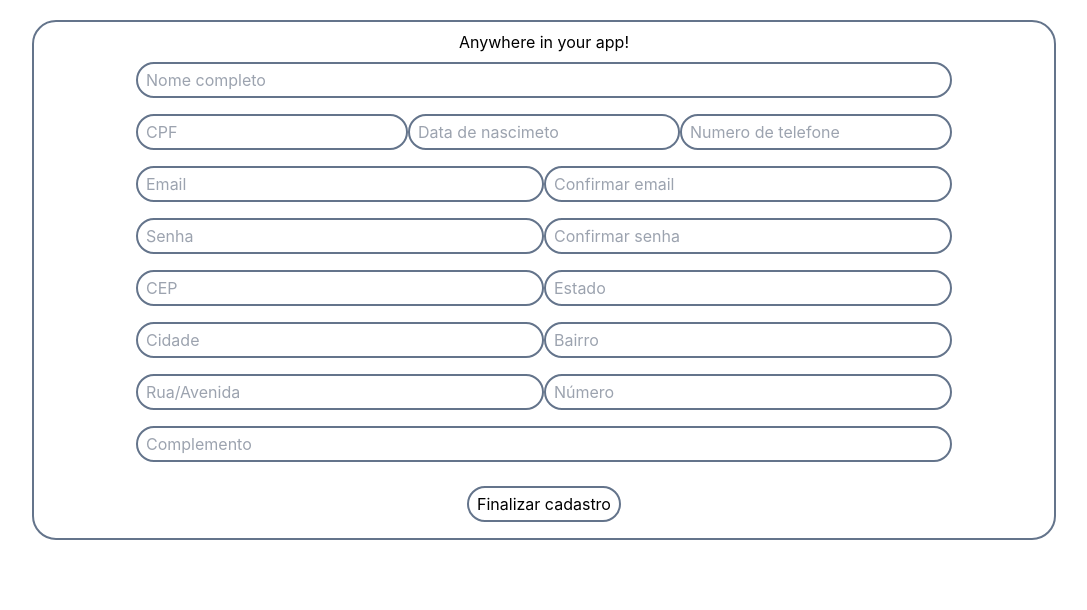
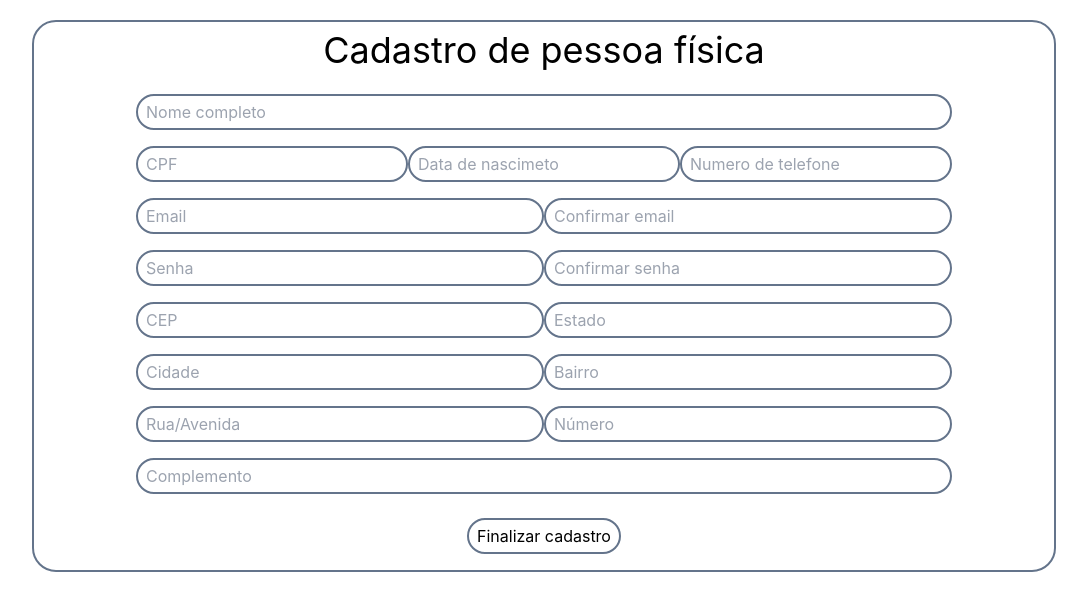
Before and after one commit to Squad-Cadastro/frontend-register-app, a React (Create React App) app: page / in a window 1280 px wide. Shown: the top 610 px of the page, without its empty margins (96-1183 px from the left). Built offline with nearby package versions, Linux system fonts and the light colour scheme.

Commit message:
ajuste titulo fromulario

```diff
--- a/src/pages/form.js
+++ b/src/pages/form.js
@@ -36,7 +36,7 @@ import React from 'react';
             /* and other goodies */
           }) => (
             <form onSubmit={handleSubmit} className="flex flex-col self-center border-2 border-slate-500 rounded-3xl w-4/5  py-2">
-              <h1 className="text-black-500 ">Anywhere in your app!</h1>
+              <h1 className="text-black text-4xl mb-4">Cadastro de pessoa física</h1>
               <input
                 className="self-center border-2 border-slate-500 rounded-3xl w-4/5 px-2 py-1 my-2"
                 type="text"
```
